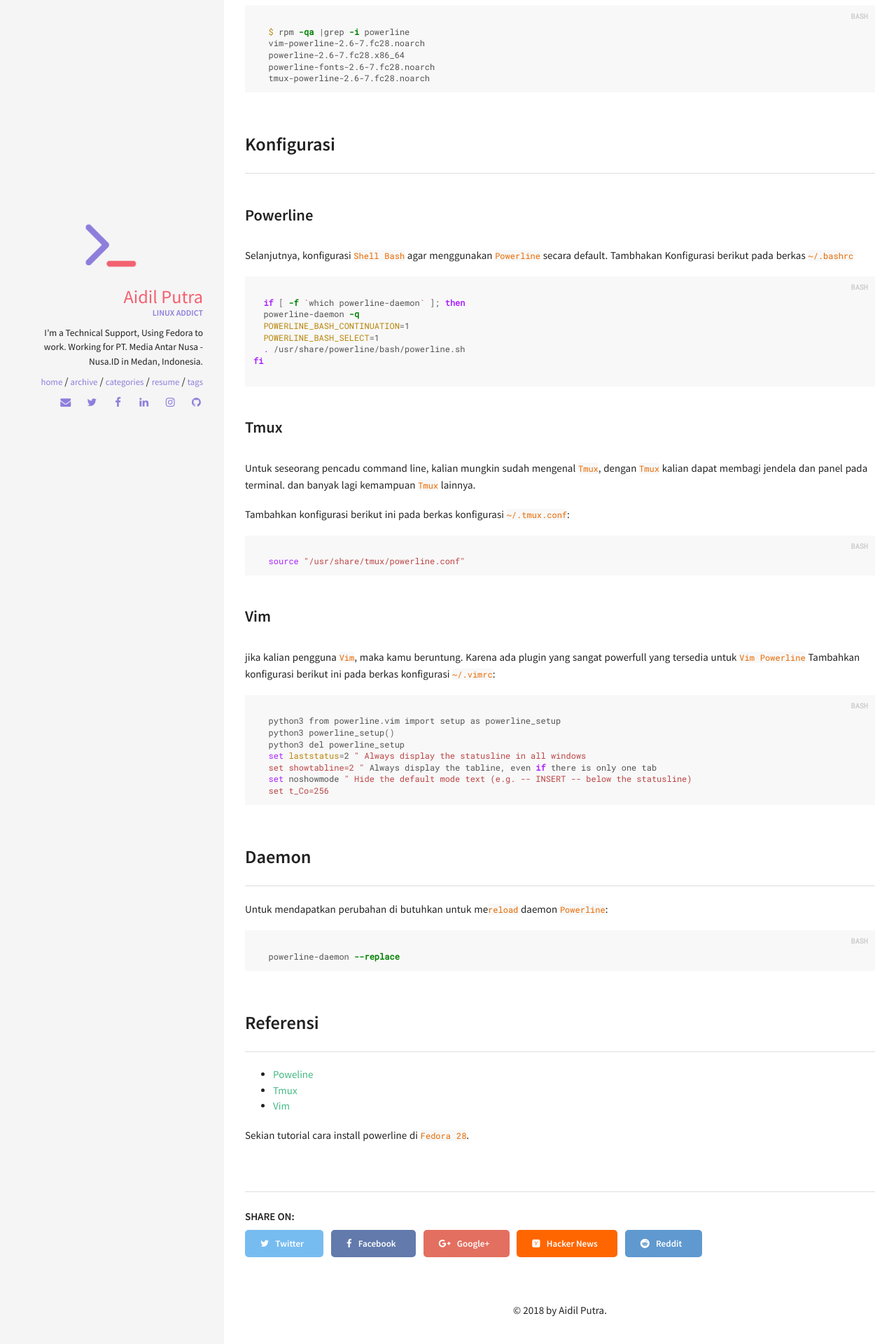
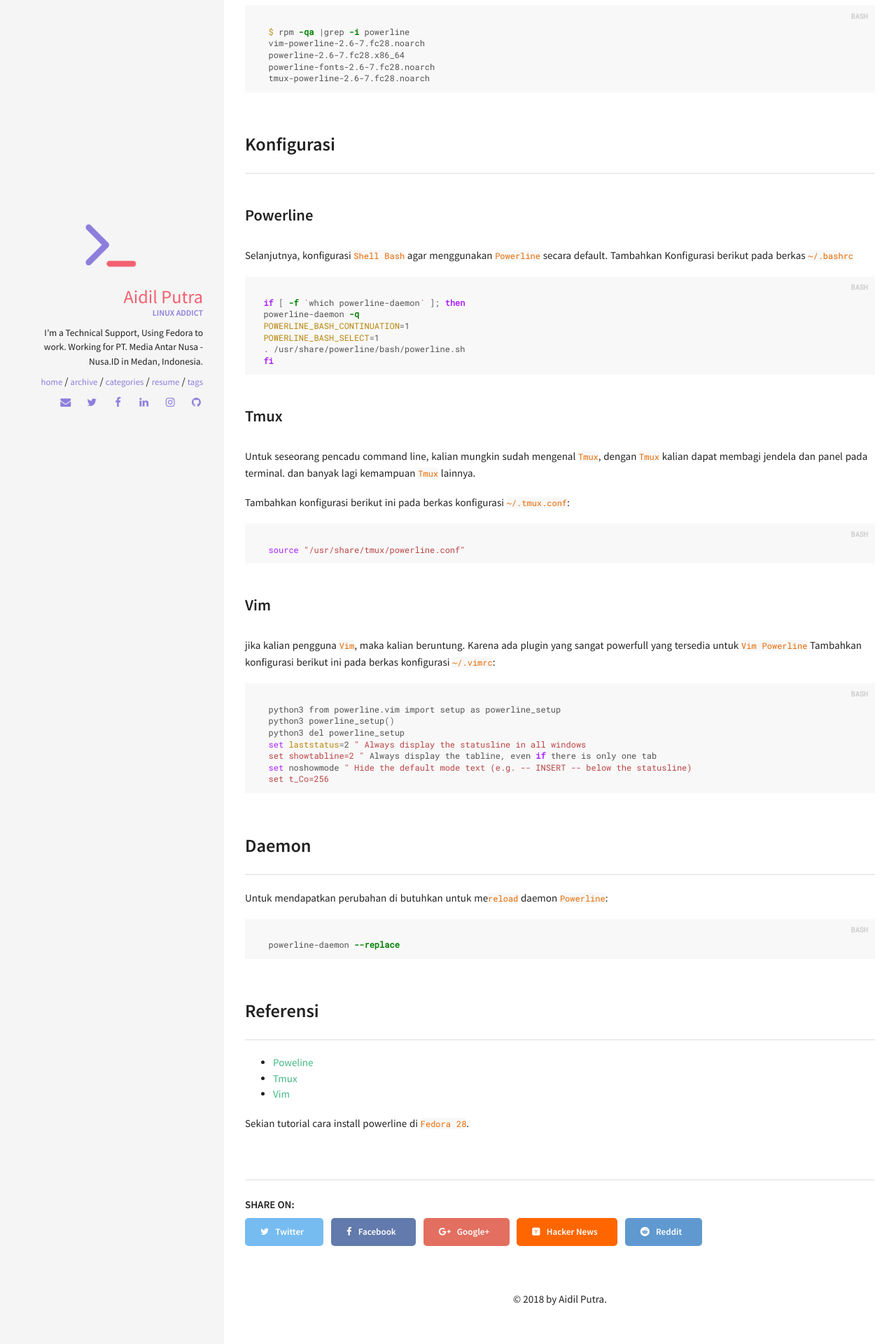
Before and after one commit to aidilchaniagoo/aidilchaniagoo.github.io, a Jekyll site: the page built from _posts/2018-07-20-cara-install-powerline-di-fedora-28.md, in a window 1280 px wide. Shown: the part 959-2879 px from the top of the page at 70% size. Built offline with Jekyll 4.4.1, drawn with Linux system fonts in a browser that asks for light colours; comment, search, counter and statistics services are not loaded.

Commit message:
fix typos

```diff
--- a/_posts/2018-07-20-cara-install-powerline-di-fedora-28.md
+++ b/_posts/2018-07-20-cara-install-powerline-di-fedora-28.md
@@ -36,15 +36,14 @@ Jalankan perintah berikut untuk memastikan powerline telah terinstall.
 
 ## Konfigurasi
 ### Powerline
-Selanjutnya, konfigurasi `Shell Bash` agar menggunakan `Powerline` secara default. Tambhakan Konfigurasi berikut pada berkas `~/.bashrc`
+Selanjutnya, konfigurasi `Shell Bash` agar menggunakan `Powerline` secara default. Tambahkan Konfigurasi berikut pada berkas `~/.bashrc`
 {% highlight bash %}
   if [ -f `which powerline-daemon` ]; then
   powerline-daemon -q
   POWERLINE_BASH_CONTINUATION=1
   POWERLINE_BASH_SELECT=1
   . /usr/share/powerline/bash/powerline.sh
-fi
-
+  fi
 {% endhighlight %}
 
 ### Tmux
@@ -57,7 +56,7 @@ Tambahkan konfigurasi berikut ini pada berkas konfigurasi `~/.tmux.conf`:
 
 
 ### Vim
-jika kalian pengguna `Vim`, maka kamu beruntung. Karena ada plugin yang sangat powerfull yang tersedia untuk `Vim Powerline`
+jika kalian pengguna `Vim`, maka kalian beruntung. Karena ada plugin yang sangat powerfull yang tersedia untuk `Vim Powerline`
 Tambahkan konfigurasi berikut ini pada berkas konfigurasi `~/.vimrc`:
 {% highlight bash %}
    python3 from powerline.vim import setup as powerline_setup
```
